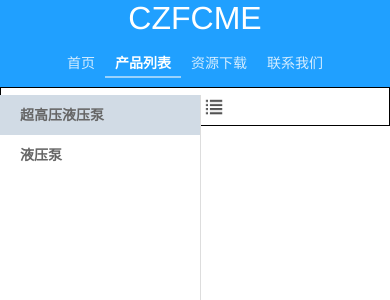
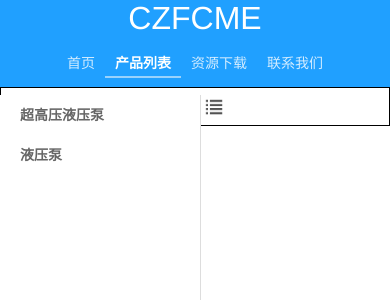
Before and after one commit to luoye-fe/czfcme, a Vue app: page /#/list in a window 390 px wide. In both pictures the pointer is over the link "超高压液压泵". Shown: the top 300 px of the page. Built offline with nearby package versions, Linux system fonts and the light colour scheme.

Commit message:
list background-color update

```diff
--- a/src/components/list/nav.vue
+++ b/src/components/list/nav.vue
@@ -99,5 +99,8 @@ export default {
 		width: 18px;
 		height: 18px;
 	}
+	.nav li a:hover {
+		background: none;
+	}
 }
 </style>
```
